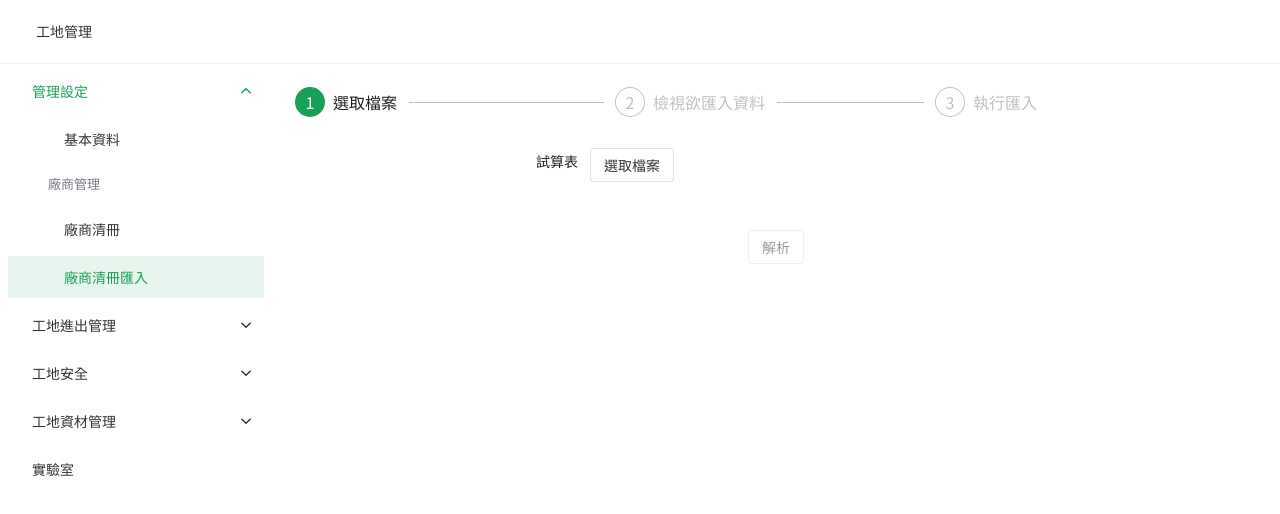
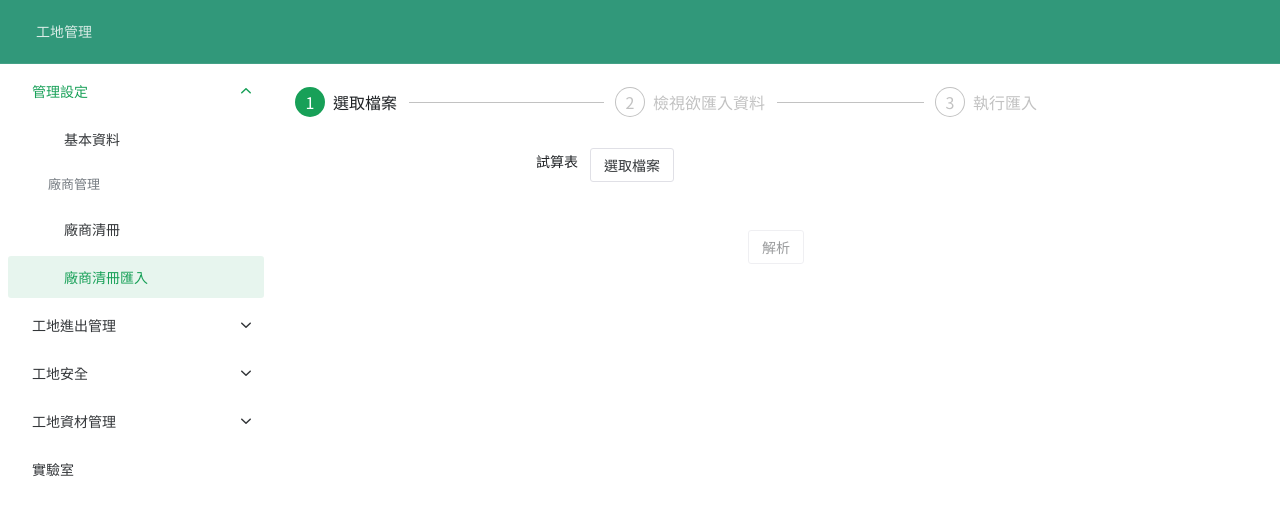
Before and after one commit to drsmile1001/enw-construction-site-management-portal, a Vue app: page /contractors-importer in a window 1280 px wide. Shown: the top 514 px of the page. Built offline with nearby package versions, Linux system fonts and the light colour scheme.

Commit message:
feat: header 改深主色底

```diff
--- a/src/layout/AppHeader.vue
+++ b/src/layout/AppHeader.vue
@@ -1,6 +1,7 @@
 <template>
+  <NConfigProvider :theme="darkTheme">
     <NLayoutHeader
-    class="h-16 px-8 py-4 flex items-center justify-between"
+      class="h-16 bg-primary-600 px-8 py-4 flex items-center justify-between"
       bordered
     >
       <NBreadcrumb>
@@ -20,10 +21,13 @@
         </NBreadcrumbItem>
       </NBreadcrumb>
     </NLayoutHeader>
+  </NConfigProvider>
 </template>
 <script setup lang="ts">
+import { NConfigProvider } from "naive-ui"
 import { useLayoutController } from "./LayoutController"
 import { toValue } from "vue"
+import { darkTheme } from "naive-ui"
 
 const controller = useLayoutController()
 </script>
```
Lines whose indentation alone changed are shown as unchanged.
